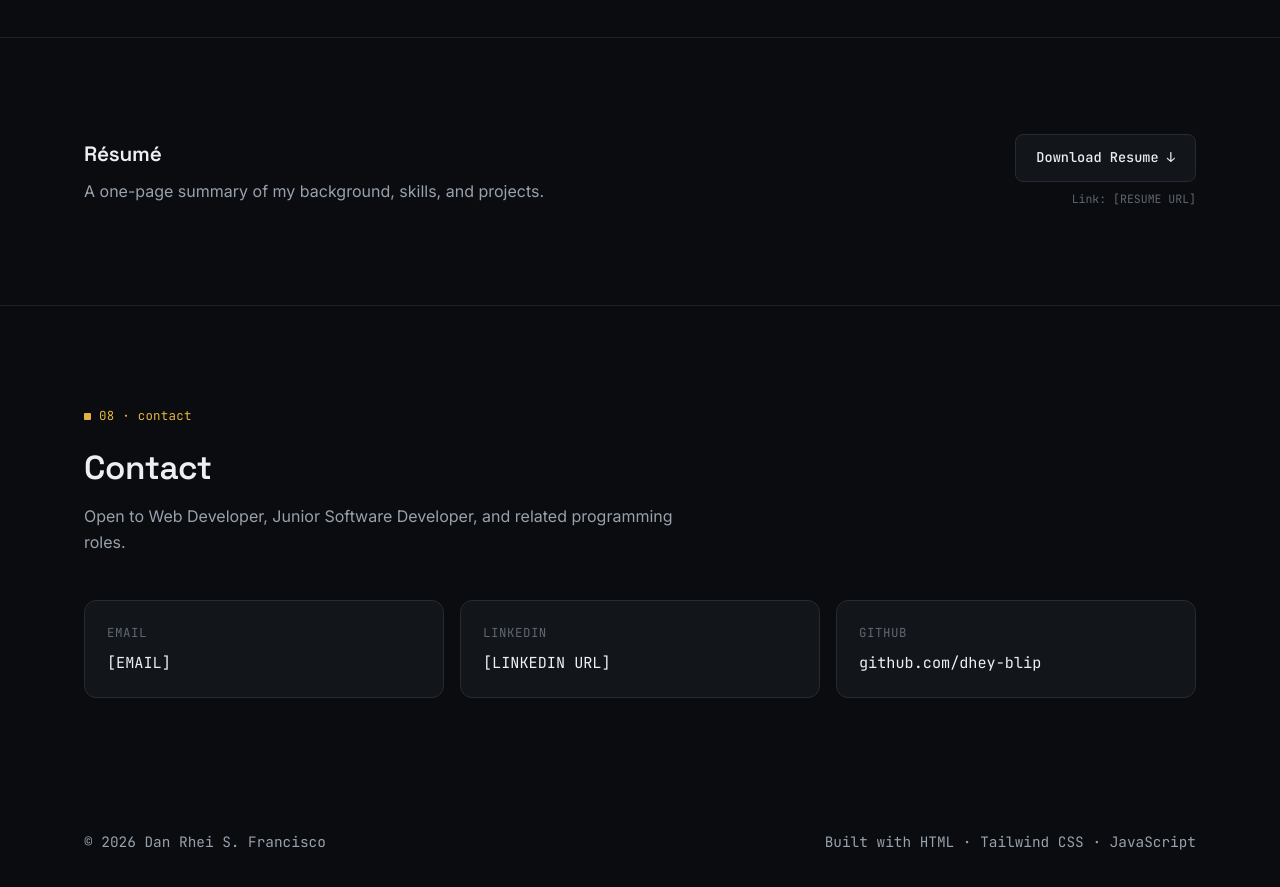
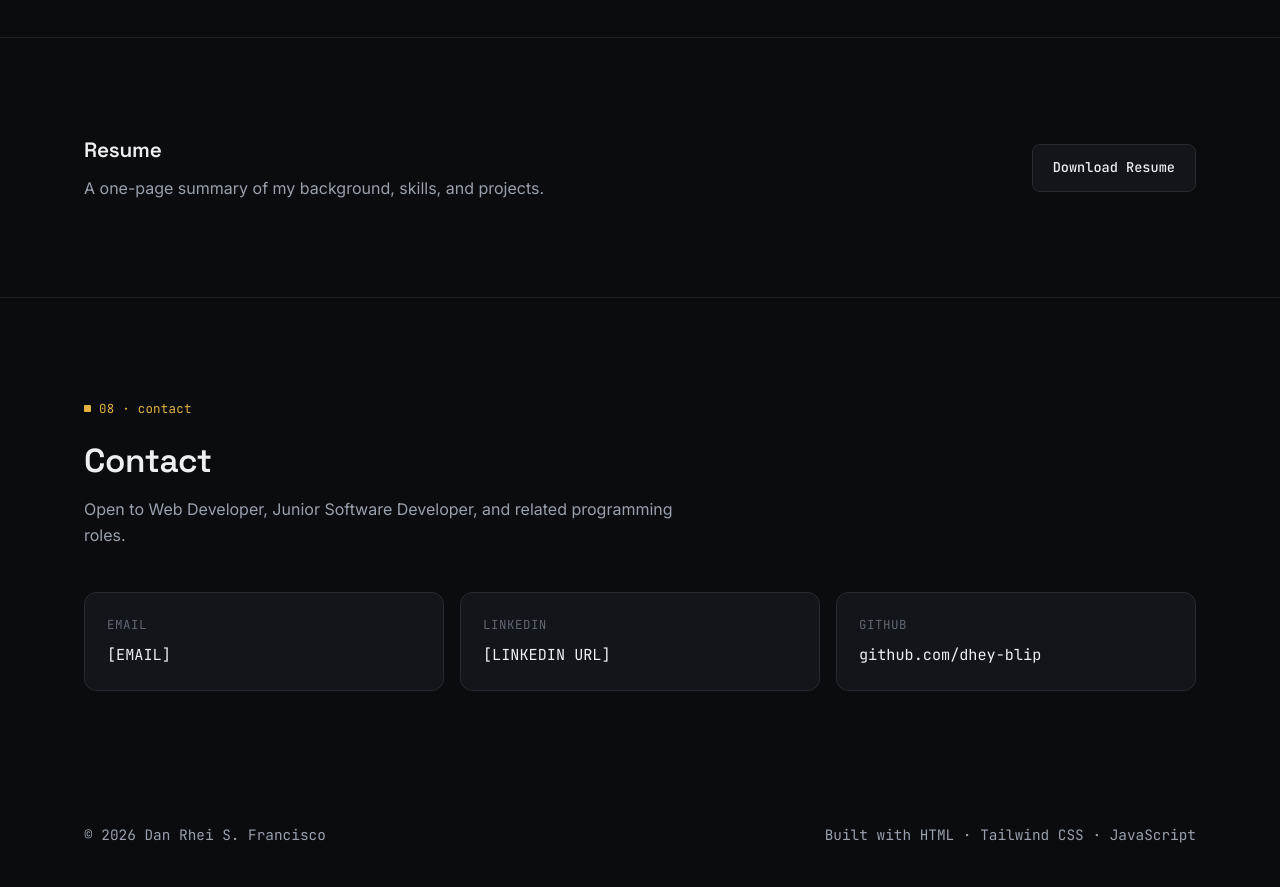
Before and after one commit to dhey-blip/dan_portfolio, a plain HTML site: page index.html in a window 1280 px wide. Shown: the part 5340-6227 px from the top of the page. Drawn offline with Linux system fonts and the light colour scheme.

Commit message:
added the resume in the root and in the index.html

```diff
--- a/index.html
+++ b/index.html
@@ -611,12 +611,11 @@
   <section id="resume">
     <div class="wrap resume-wrap reveal">
       <div>
-        <h3>Résumé</h3>
+        <h3>Resume</h3>
         <p class="section-lede" style="margin-bottom:0;">A one-page summary of my background, skills, and projects.</p>
       </div>
       <div style="text-align:right;">
-        <a href="#" class="btn btn-outline">Download Resume ↓</a>
-        <p class="placeholder-note">Link: [RESUME URL]</p>
+        <a href="resume.pdf" class="btn btn-outline" download>Download Resume</a>
       </div>
     </div>
   </section>
```
Also changed, not shown: 1 other file.
